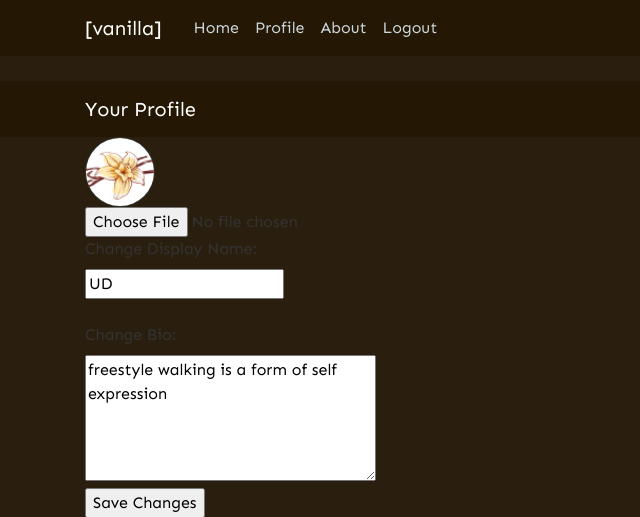
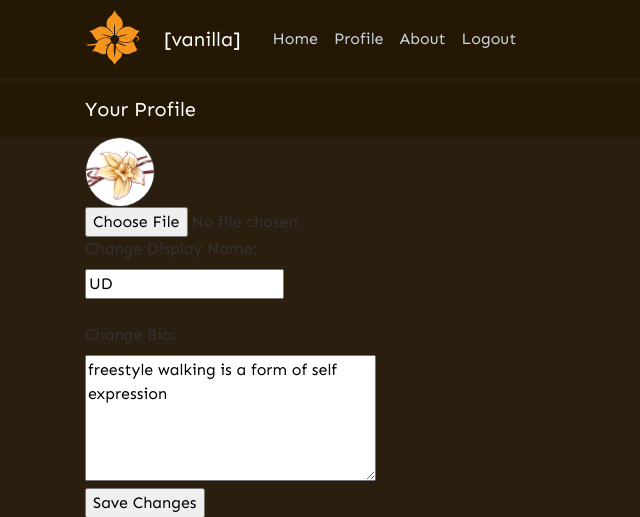
Before and after one commit to unwosu6/Vanilla-Chat-App, a Flask app: page /edit_profile in a window 1280 px wide. Shown: the top 517 px of the page, without its empty margins (0-640 px from the left). Run offline with Flask 2, Linux system fonts and the light colour scheme; a user stored in the database is signed in; some libraries are stand-ins or nearby versions.

Commit message:
fixed most conflicts except for edit_profile.html - css does not come through

```diff
--- a/templates/layout.html
+++ b/templates/layout.html
@@ -4,10 +4,11 @@
     <!-- Required meta tags -->
         <meta charset="utf-8">
         <meta name="viewport" content="width=device-width, initial-scale=1">
-        <link href='https://fonts.googleapis.com/css?family=Sen' rel='stylesheet'>
+
         <!-- Bootstrap CSS -->
         <link rel="stylesheet" href="https://maxcdn.bootstrapcdn.com/bootstrap/4.0.0/css/bootstrap.min.css" integrity="sha384-Gn5384xqQ1aoWXA+058RXPxPg6fy4IWvTNh0E263XmFcJlSAwiGgFAW/dAiS6JXm" crossorigin="anonymous">
         <link rel="stylesheet" type="text/css" href="{{ url_for('static', filename='main.css') }}">
+        <link href='https://fonts.googleapis.com/css?family=Sen' rel='stylesheet'>
         <!--<script src="https://ajax.googleapis.com/ajax/libs/jquery/3.5.1/jquery.min.js"></script>-->
         <!--<script src="https://cdn.jsdelivr.net/npm/bootstrap@5.0.2/dist/js/bootstrap.bundle.min.js" integrity="sha384-MrcW6ZMFYlzcLA8Nl+NtUVF0sA7MsXsP1UyJoMp4YLEuNSfAP+JcXn/tWtIaxVXM" crossorigin="anonymous"></script>
         <script src="https://code.jquery.com/jquery-3.2.1.slim.min.js" integrity="sha384-KJ3o2DKtIkvYIK3UENzmM7KCkRr/rE9/Qpg6aAZGJwFDMVNA/GpGFF93hXpG5KkN" crossorigin="anonymous"></script>-->
@@ -21,6 +22,7 @@
       <header class="site-header">
         <nav class="navbar navbar-expand-md navbar-dark bg-steel fixed-top">
           <div class="container">
+            <a class="navbar-brand mr-4" href="/"><img src="/static/images/vanilla_flower.svg" style="width:55px;height:55px;overflow:hidden;margin-top:-3px;border-radius:50%;"></a>
             <a class="navbar-brand mr-4" href="/">[vanilla]</a>
             <button class="navbar-toggler" type="button" data-toggle="collapse" data-target="#navbarToggle" aria-controls="navbarToggle" aria-expanded="false" aria-label="Toggle navigation">
               <span class="navbar-toggler-icon"></span>
```
Also changed, not shown: templates/edit_profile.html (+1 -6 lines), site.db.
